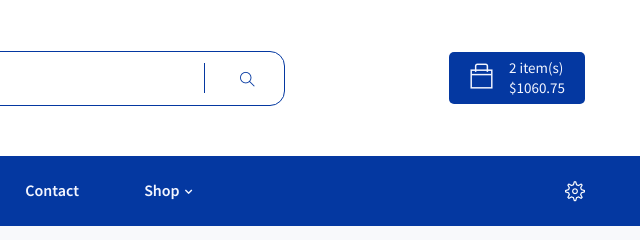
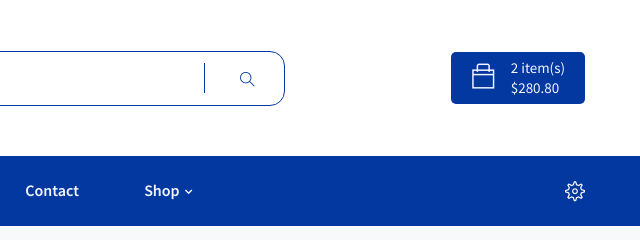
Before and after one commit to mahimnxt23/fake-task, a plain HTML site: page index.html in a window 1280 px wide. Shown: the top 240 px of the page, 640-1280 px from the left. Drawn offline with Linux system fonts and the light colour scheme.

Commit message:
don't no what i changed

```diff
--- a/index.html
+++ b/index.html
@@ -102,7 +102,7 @@
 									<div class="drodown-show">
 										<a href="#">
 											<span class="total-pro"
-												>2 item(s) <br /><span>$1060.75</span></span
+												>2 item(s) <br /><span>$280.80</span></span
 											>
 										</a>
 										<ul class="dropdown cart-box-width">
```
